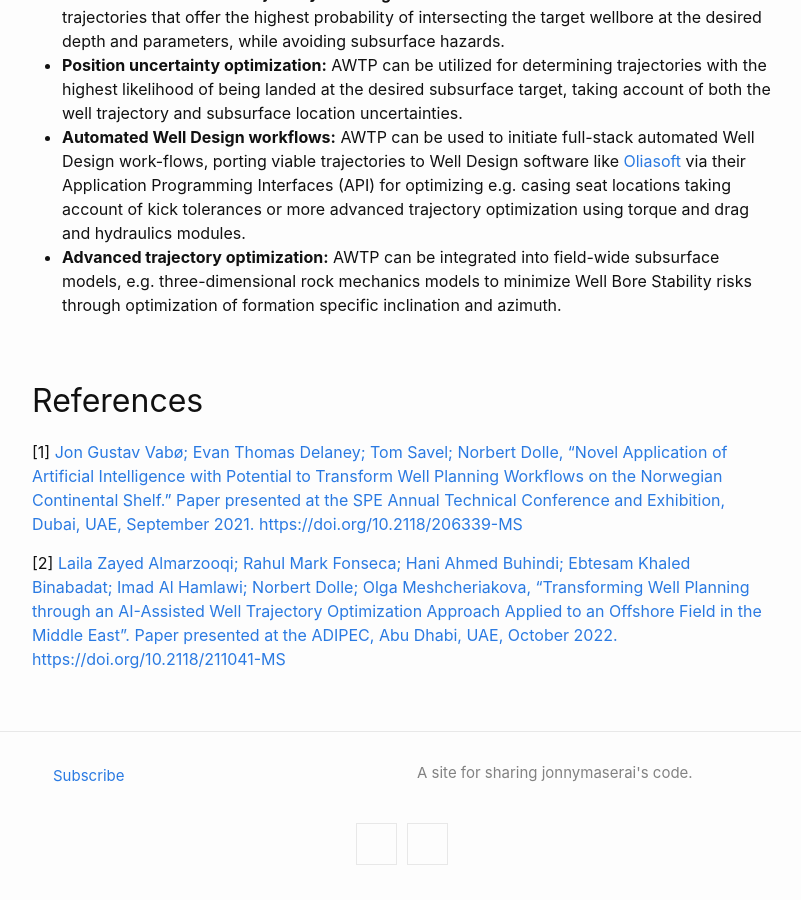
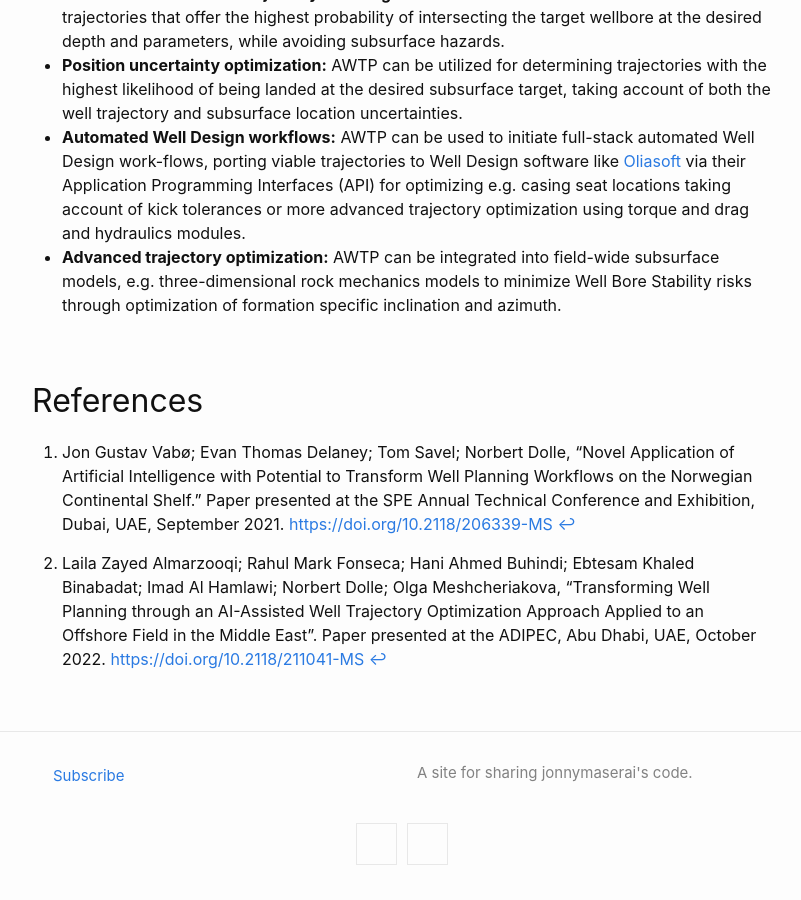
Before and after one commit to jonnymaserati/jonnymaserati.github.io, a Jekyll site: the page built from _posts/2022-09-04-automated-well-trajectory-planning.markdown, in a window 1280 px wide and 900 px high, scrolled down 2774 px. Shown: the whole window, without its empty margins (238-1039 px from the left). Built offline with Jekyll 4.4.1, drawn with Linux system fonts in a browser that asks for light colours; a script that is not in the unit is left out; comment, search, counter and statistics services are not loaded.

Commit message:
Modified footnotes

```diff
--- a/_posts/2022-09-04-automated-well-trajectory-planning.markdown
+++ b/_posts/2022-09-04-automated-well-trajectory-planning.markdown
@@ -23,10 +23,10 @@ Typically, rules used during the construction phase of the trajectories are used
   - **Subsurface Hazards:** spatial volumes can be defined and assigned rules/constraints such as avoidance domains (anti-targets) like shallow hazards.
 
 ## What is AWTP used for?
-  - **Trajectory planning in highly congested environments:** AWTP has been utilized on the Norwegian Continental shelf<sup>[1]</sup>, where manually planning trajectories that avoid collision is increasingly difficult and inefficient using traditional methods.
+  - **Trajectory planning in highly congested environments:** AWTP has been utilized on the Norwegian Continental shelf[^1], where manually planning trajectories that avoid collision is increasingly difficult and inefficient using traditional methods.
   - **Slot to target optimization:** AWTP has been utilized in the Middle East for determining the *best* surface locations for given subsurface targets and for optimizing the location of surface facilities.
   - **Subsurface target selection:** AWTP has been utilized in South East Asia for testing combinations of subsurface targets to optimize well placement for wells with multi-zone objectives, often resulting in combinations of targets that had not been considered by the subsurface team.
-  - **Trajectory drilling optimization:** AWTP has been used in the Middle East for optimizing complex three-dimensional extended reach trajectories<sup>[2]</sup>, with post-processing and filtering based upon metrics such as [Modified Tortuosity Index](https://jonnymaserati.github.io/2022/06/19/modified-tortuosity-index-survey-frequency.html).
+  - **Trajectory drilling optimization:** AWTP has been used in the Middle East for optimizing complex three-dimensional extended reach trajectories[^2], with post-processing and filtering based upon metrics such as [Modified Tortuosity Index](https://jonnymaserati.github.io/2022/06/19/modified-tortuosity-index-survey-frequency.html).
   - **Feasibility and scoping of wells:** AWTP allows non-wells/drilling (e.g. subsurface) disciplines to scope wells for project feasibility (having worked collaboratively to determine an appropriate set of rules/constraints for the given environment).
 
 
@@ -39,9 +39,9 @@ Typically, rules used during the construction phase of the trajectories are used
   - **Advanced trajectory optimization:** AWTP can be integrated into field-wide subsurface models, e.g. three-dimensional rock mechanics models to minimize Well Bore Stability risks through optimization of formation specific inclination and azimuth.
 
 ## References
-[1] [Jon Gustav Vabø; Evan Thomas Delaney; Tom Savel; Norbert Dolle, "Novel Application of Artificial Intelligence with Potential to Transform Well Planning Workflows on the Norwegian Continental Shelf." Paper presented at the SPE Annual Technical Conference and Exhibition, Dubai, UAE, September 2021. https://doi.org/10.2118/206339-MS](https://doi.org/10.2118/206339-MS)
+[^1]: Jon Gustav Vabø; Evan Thomas Delaney; Tom Savel; Norbert Dolle, "Novel Application of Artificial Intelligence with Potential to Transform Well Planning Workflows on the Norwegian Continental Shelf." Paper presented at the SPE Annual Technical Conference and Exhibition, Dubai, UAE, September 2021. [https://doi.org/10.2118/206339-MS](https://doi.org/10.2118/206339-MS)
 
-[2] [Laila Zayed Almarzooqi; Rahul Mark Fonseca; Hani Ahmed Buhindi; Ebtesam Khaled Binabadat; Imad Al Hamlawi; Norbert Dolle; Olga Meshcheriakova, "Transforming Well Planning through an AI-Assisted Well Trajectory Optimization Approach Applied to an Offshore Field in the Middle East". Paper presented at the ADIPEC, Abu Dhabi, UAE, October 2022. https://doi.org/10.2118/211041-MS](https://doi.org/10.2118/211041-MS)
+[^2]: Laila Zayed Almarzooqi; Rahul Mark Fonseca; Hani Ahmed Buhindi; Ebtesam Khaled Binabadat; Imad Al Hamlawi; Norbert Dolle; Olga Meshcheriakova, "Transforming Well Planning through an AI-Assisted Well Trajectory Optimization Approach Applied to an Offshore Field in the Middle East". Paper presented at the ADIPEC, Abu Dhabi, UAE, October 2022. [https://doi.org/10.2118/211041-MS](https://doi.org/10.2118/211041-MS)
 
 [welleng]: https://github.com/jonnymaserati/welleng
 [ISCWSA]: https://www.iscwsa.net/
```
